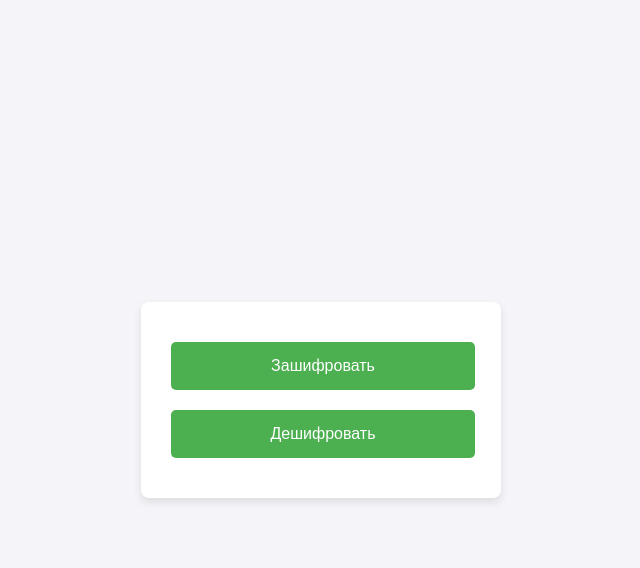
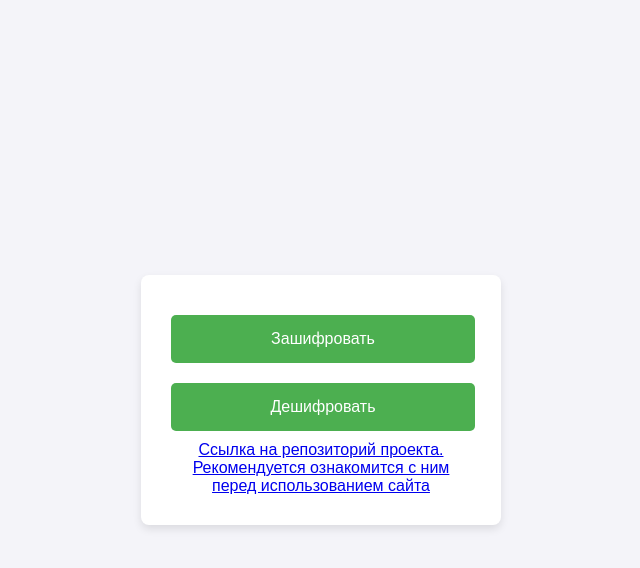
Before and after one commit to Kot-v-sapogah-tech/VSOSH, a Flask app: page / in a window 1280 px wide. Shown: the top 568 px of the page, without its empty margins (319-959 px from the left). Run offline with Flask 3, Linux system fonts and the light colour scheme.

Commit message:
Update home.html

```diff
--- a/templates/home.html
+++ b/templates/home.html
@@ -59,6 +59,7 @@
     <div class="container">
         <a href="/encrypt" class="button">Зашифровать</a>
         <a href="/decrypt" class="button">Дешифровать</a>
+        <a href="https://github.com/Kot-v-sapogah-tech/VSOSH"> Ссылка на репозиторий проекта. Рекомендуется ознакомится с ним перед использованием сайта </a>
     </div>
 </body>
 </html>
```
